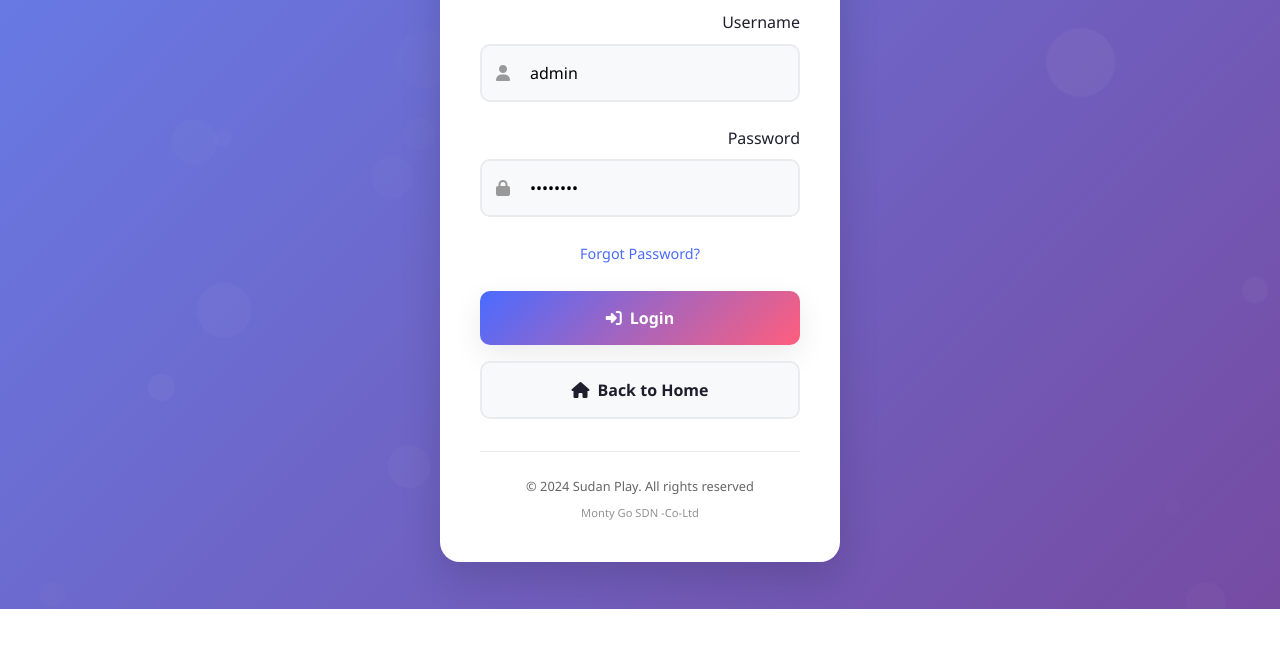
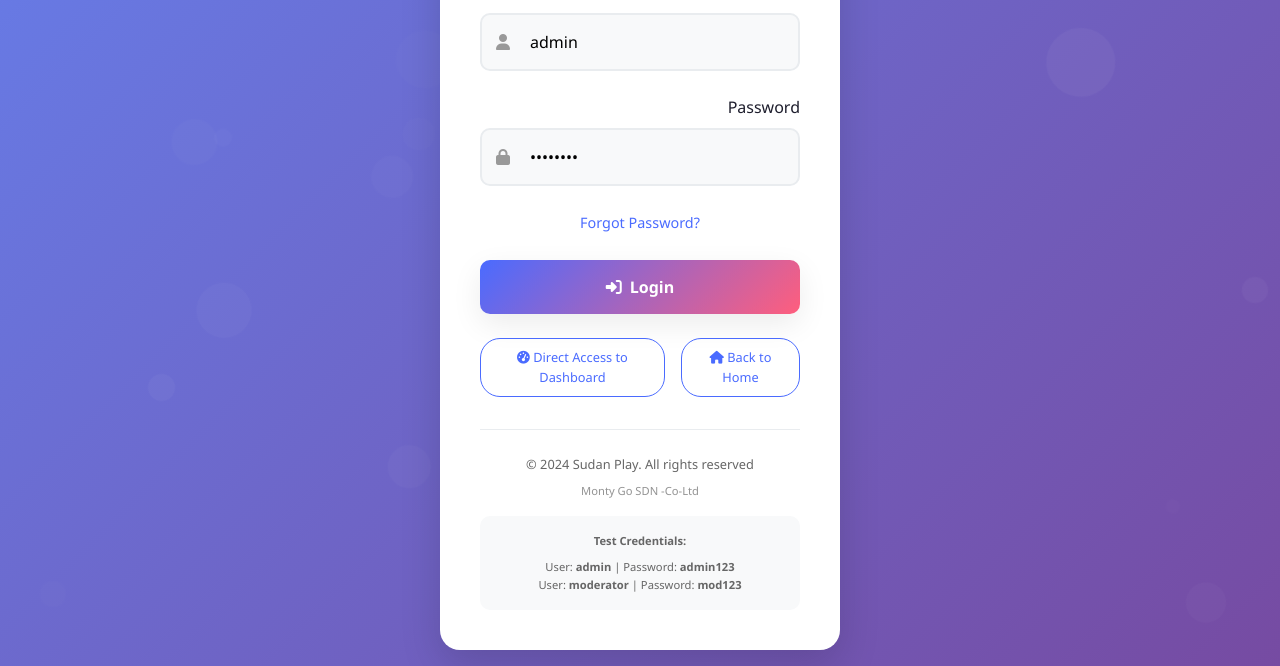
Before and after one commit to montygosdn-cell/-sudsn-play, a plain HTML site: page login.html in a window 1280 px wide. Both pictures are taken after a click on the button "English". Shown: the part 191-857 px from the top of the page. Before the commit the page ends 800 px from the top, so only its background shows below. Drawn offline with Linux system fonts and the light colour scheme.

Commit message:
login.html

```diff
--- a/login.html
+++ b/login.html
@@ -214,6 +214,28 @@
             background: rgba(255, 255, 255, 0.3);
         }
 
+        .quick-links {
+            margin-top: 1.5rem;
+            display: flex;
+            gap: 1rem;
+            justify-content: center;
+        }
+
+        .quick-link {
+            color: var(--primary);
+            text-decoration: none;
+            font-size: 0.8rem;
+            padding: 0.5rem 1rem;
+            border: 1px solid var(--primary);
+            border-radius: 20px;
+            transition: all 0.3s;
+        }
+
+        .quick-link:hover {
+            background: var(--primary);
+            color: white;
+        }
+
         @media (max-width: 480px) {
             .login-card {
                 padding: 2rem 1.5rem;
@@ -221,6 +243,11 @@
 
             .logo h1 {
                 font-size: 1.5rem;
+            }
+
+            .quick-links {
+                flex-direction: column;
+                gap: 0.5rem;
             }
         }
 
@@ -296,10 +323,16 @@
                     تسجيل الدخول
                 </button>
 
-                <button type="button" class="btn btn-secondary" onclick="goToHome()">
-                    <i class="fas fa-home"></i>
-                    العودة للرئيسية
-                </button>
+                <div class="quick-links">
+                    <a href="dashboard.html" class="quick-link" onclick="return tryAccessDashboard()">
+                        <i class="fas fa-tachometer-alt"></i>
+                        الدخول المباشر للوحة التحكم
+                    </a>
+                    <a href="index.html" class="quick-link">
+                        <i class="fas fa-home"></i>
+                        العودة للرئيسية
+                    </a>
+                </div>
             </form>
 
             <div class="login-footer">
@@ -307,6 +340,13 @@
                 <p style="margin-top: 0.5rem; font-size: 0.7rem; opacity: 0.7;">
                     Monty Go SDN -Co-Ltd
                 </p>
+
+                <!-- معلومات الدخول للاختبار -->
+                <div style="margin-top: 1rem; padding: 1rem; background: #f8f9fa; border-radius: 10px; font-size: 0.7rem;">
+                    <p style="margin-bottom: 0.5rem; font-weight: bold;">بيانات اختبار:</p>
+                    <p>المستخدم: <strong>admin</strong> | كلمة المرور: <strong>admin123</strong></p>
+                    <p>المستخدم: <strong>moderator</strong> | كلمة المرور: <strong>mod123</strong></p>
+                </div>
             </div>
         </div>
     </div>
@@ -321,7 +361,6 @@
                 const particle = document.createElement('div');
                 particle.className = 'particle';
 
-                // أحجام وألوان عشوائية
                 const size = Math.random() * 60 + 10;
                 const opacity = Math.random() * 0.3 + 0.1;
                 const left = Math.random() * 100;
@@ -341,9 +380,9 @@
 
         // بيانات المستخدمين المسموح لهم
         const allowedUsers = [
-            { username: "admin", password: "admin123", name: "مدير النظام" },
-            { username: "moderator", password: "mod123", name: "مشرف المحتوى" },
-            { username: "editor", password: "edit123", name: "محرر" }
+            { username: "admin", password: "admin123", name: "مدير النظام", role: "admin" },
+            { username: "moderator", password: "mod123", name: "مشرف المحتوى", role: "moderator" },
+            { username: "editor", password: "edit123", name: "محرر", role: "editor" }
         ];
 
         // عرض/إخفاء رسالة الخطأ
@@ -372,19 +411,28 @@
                 loggedIn: true,
                 username: user.username,
                 name: user.name,
+                role: user.role,
                 loginTime: new Date().toISOString()
             };
             localStorage.setItem('sudanPlayAdmin', JSON.stringify(session));
+            return true;
+        }
+
+        // محاولة الدخول المباشر للوحة التحكم
+        function tryAccessDashboard() {
+            const session = localStorage.getItem('sudanPlayAdmin');
+            if (session) {
+                return true; // يسمح بالانتقال
+            } else {
+                alert('يجب تسجيل الدخول أولاً للوصول إلى لوحة التحكم');
+                return false; // يمنع الانتقال
+            }
         }
 
         // نسيت كلمة المرور
         function forgotPassword() {
             alert('لإعادة تعيين كلمة المرور، يرجى التواصل مع مدير النظام على: admin@sudanplay.com');
-        }
-
-        // الذهاب للصفحة الرئيسية
-        function goToHome() {
-            window.location.href = 'index.html';
+            return false;
         }
 
         // تبديل اللغة
@@ -403,10 +451,17 @@
                 document.querySelector('#password').placeholder = 'Enter your password';
                 document.querySelector('.forgot-password a').textContent = 'Forgot Password?';
                 document.querySelector('.btn-primary').innerHTML = '<i class="fas fa-sign-in-alt"></i> Login';
-                document.querySelector('.btn-secondary').innerHTML = '<i class="fas fa-home"></i> Back to Home';
+                document.querySelector('.quick-link[href="dashboard.html"]').innerHTML = '<i class="fas fa-tachometer-alt"></i> Direct Access to Dashboard';
+                document.querySelector('.quick-link[href="index.html"]').innerHTML = '<i class="fas fa-home"></i> Back to Home';
                 document.querySelector('.login-footer p').textContent = '© 2024 Sudan Play. All rights reserved';
                 document.querySelector('.lang-btn').innerHTML = '<i class="fas fa-globe"></i> العربية';
                 document.querySelector('#errorMessage').textContent = 'Invalid username or password';
+
+                // تحديث معلومات الاختبار
+                const testInfo = document.querySelector('.login-footer > div');
+                testInfo.querySelector('p:first-child').textContent = 'Test Credentials:';
+                testInfo.querySelector('p:nth-child(2)').innerHTML = 'User: <strong>admin</strong> | Password: <strong>admin123</strong>';
+                testInfo.querySelector('p:nth-child(3)').innerHTML = 'User: <strong>moderator</strong> | Password: <strong>mod123</strong>';
             } else {
                 // التبديل للعربية
                 document.documentElement.lang = 'ar';
@@ -449,7 +504,7 @@
                     submitBtn.innerHTML = '<i class="fas fa-check"></i> تم التسجيل بنجاح!';
                     submitBtn.style.background = 'linear-gradient(135deg, #28a745 0%, #20c997 100%)';
 
-                    // الانتقال للوحة التحكم بعد ثانيتين
+                    // الانتقال للوحة التحكم بعد ثانية
                     setTimeout(() => {
                         window.location.href = 'dashboard.html';
                     }, 1000);
@@ -493,17 +548,6 @@
             document.getElementById('username').value = 'admin';
             document.getElementById('password').value = 'admin123';
         });
-
-        // إضافة تأثيرات كتابة للأحرف
-        document.addEventListener('keydown', function(e) {
-            if (e.target.type === 'password') {
-                const input = e.target;
-                input.style.letterSpacing = '2px';
-                setTimeout(() => {
-                    input.style.letterSpacing = 'normal';
-                }, 100);
-            }
-        });
     </script>
 </body>
 </html>
```
